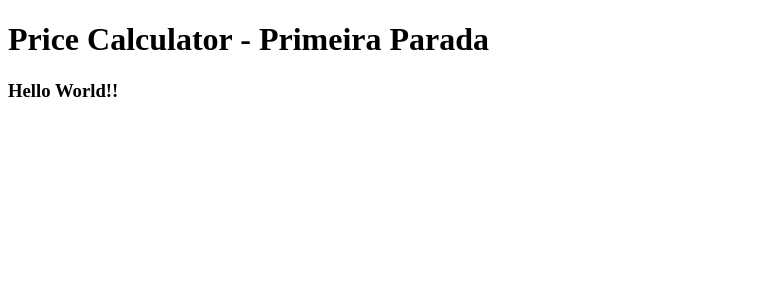
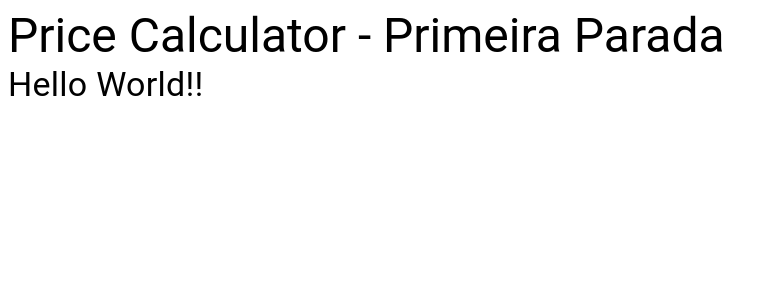
Before and after one commit to brodrigues0ll/PRIMERIA_PARADA, a Next.js app: page / in a window 1280 px wide. Shown: the top 300 px of the page, without its empty margins (0-777 px from the left). Built offline with nearby package versions, Linux system fonts and the light colour scheme.

Commit message:
Prettier & Material UI

```diff
--- a/package.json
+++ b/package.json
@@ -15,5 +15,8 @@
     "next": "13.3.0",
     "react": "18.2.0",
     "react-dom": "18.2.0"
+  },
+  "devDependencies": {
+    "prettier": "^2.8.7"
   }
 }
--- a/src/pages/index.js
+++ b/src/pages/index.js
@@ -1,8 +1,10 @@
+import { Typography } from "@mui/material";
+
 export default function Home() {
   return (
     <>
-      <h1>Price Calculator - Primeira Parada</h1>
-      <h3> Hello World!! </h3>
+      <Typography variant="h3">Price Calculator - Primeira Parada</Typography>
+      <Typography variant="h4"> Hello World!! </Typography>
     </>
   );
 }
```
Also changed, not shown: 2 other files (tests, documents, lock files or other folders).
